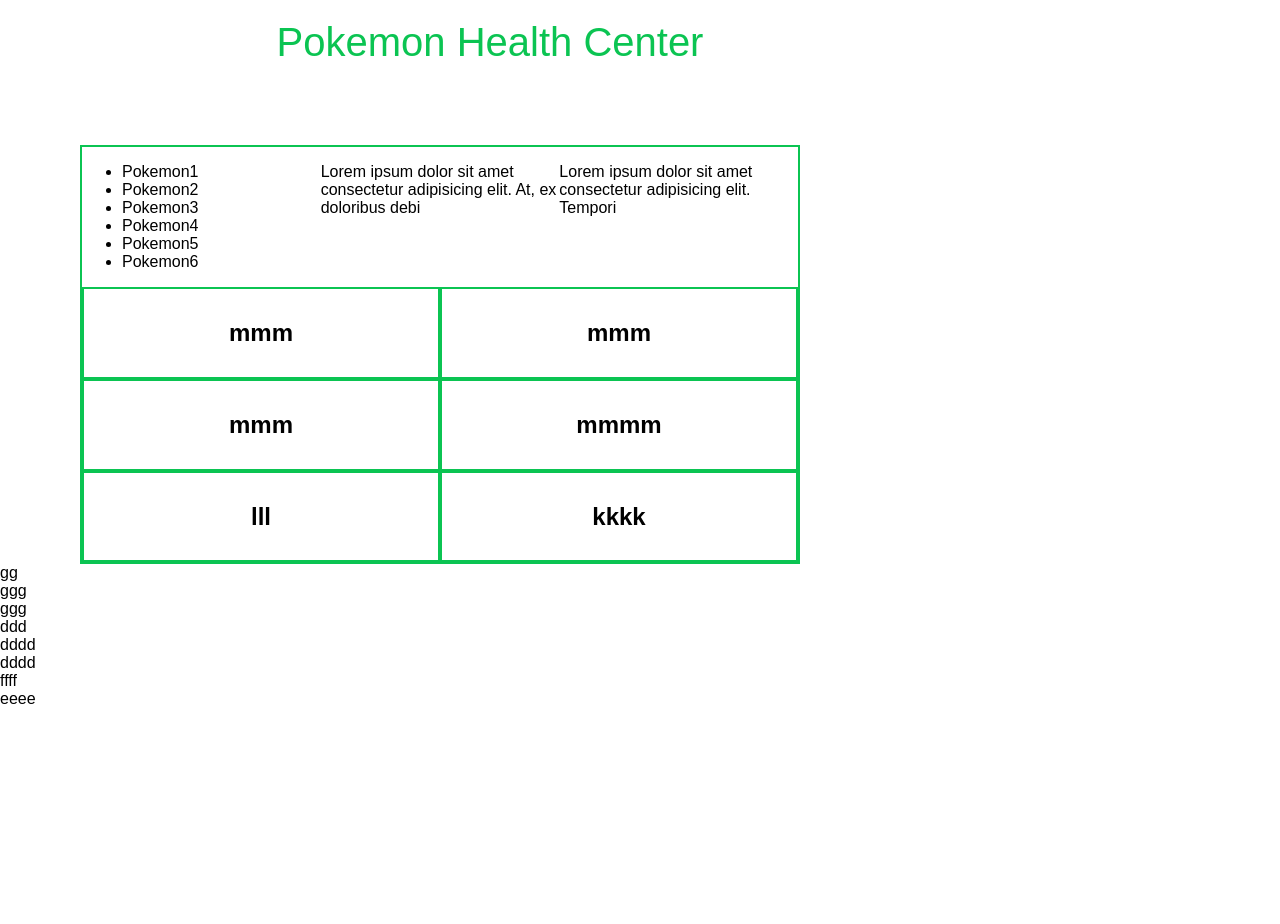
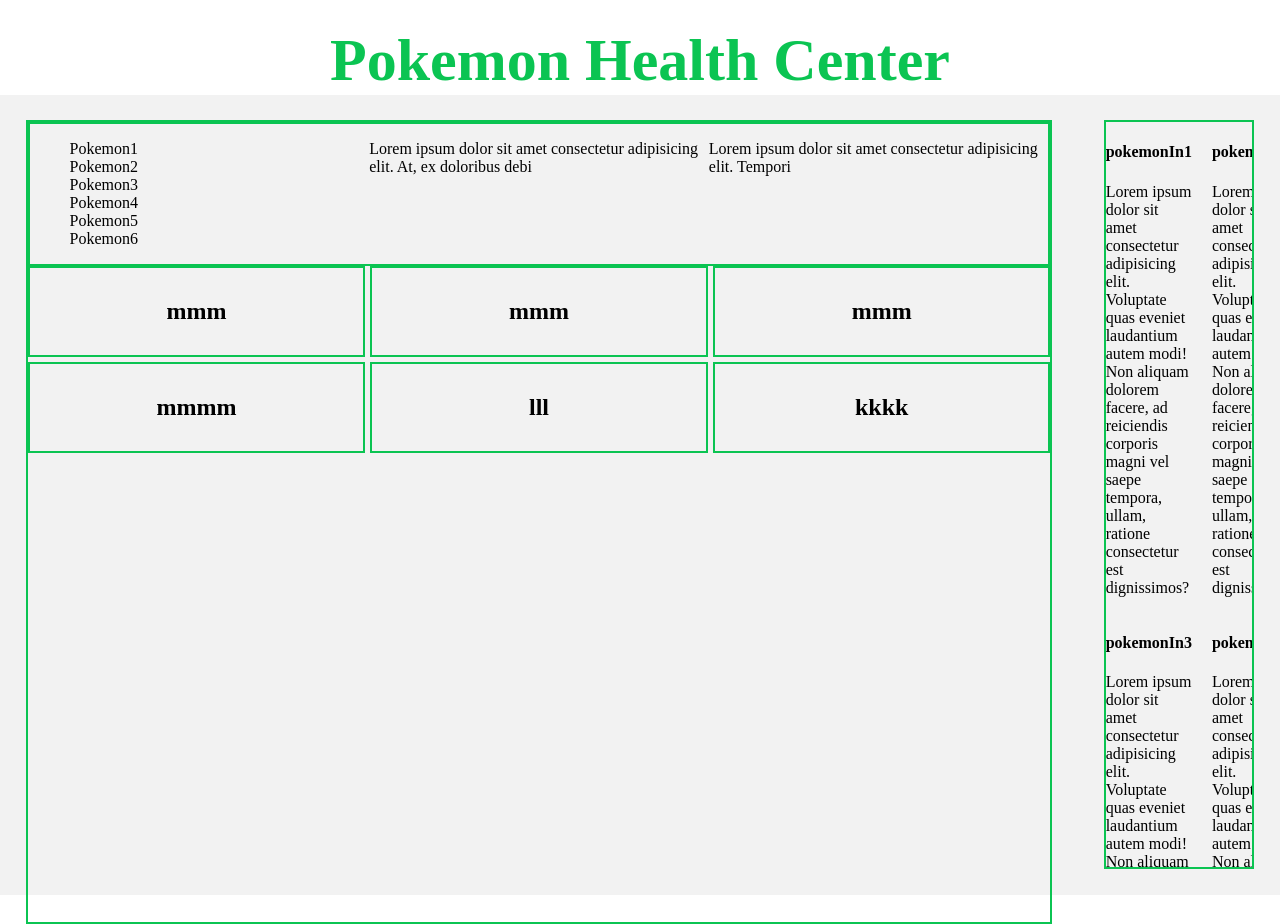
Before and after one commit to KubaOlszak/Pokemon_HC, a website with bundled scripts: page index.html in a window 1280 px wide. Before the commit the page ends 800 px from the top, so only its background shows below. Built offline with nearby package versions, Linux system fonts and the light colour scheme.

Commit message:
mise a jour

```diff
--- a/index.html
+++ b/index.html
@@ -8,14 +8,11 @@
     <title>Pokemon Health Center</title>
   </head>
   <body>
-    <div>
-      <h1>Pokemon Health Center</h1>
-    </div>
+    <h1>
+      Pokemon Health Center
+    </h1>
+    <div class="container">
     <div class="main">
-      <div class="sousMain">
-
-
-
       <div class="menuMachine">
         <div class="nomPokemonsPresents">
           <ul>
@@ -29,8 +26,7 @@
         </div>
         <div class="compteurPresence">
           <p>
-            Lorem ipsum dolor sit amet consectetur adipisicing elit. At, ex
-            doloribus debi
+            Lorem ipsum dolor sit amet consectetur adipisicing elit. At, ex doloribus debi
           </p>
         </div>
         <div class="boutonsDuMenu">
@@ -59,21 +55,58 @@
           <h2>kkkk</h2>
         </div>
       </div>
+    </div>
+    <div class="pokemonOutside">
+      <div class="pokemonOut1">
+        <h4>pokemonIn1</h4>
+        <p>
+          Lorem ipsum dolor sit amet consectetur adipisicing elit. Voluptate quas eveniet laudantium autem modi! Non aliquam dolorem facere, ad reiciendis corporis magni vel saepe tempora, ullam, ratione consectetur est dignissimos?
+        </p>
       </div>
+      <div class="pokemonOut2">
+        <h4>pokemonIn2</h4>
+        <p>
+          Lorem ipsum dolor sit amet consectetur adipisicing elit. Voluptate quas eveniet laudantium autem modi! Non aliquam dolorem facere, ad reiciendis corporis magni vel saepe tempora, ullam, ratione consectetur est dignissimos?
+        </p>
       </div>
-
+      <div class="pokemonOut3">
+        <h4>pokemonIn3</h4>
+        <p>
+          Lorem ipsum dolor sit amet consectetur adipisicing elit. Voluptate quas eveniet laudantium autem modi! Non aliquam dolorem facere, ad reiciendis corporis magni vel saepe tempora, ullam, ratione consectetur est dignissimos?
+        </p>
+      </div>
+      <div class="pokemonOut4">
+        <h4>pokemonIn4</h4>
+        <p>
+          Lorem ipsum dolor sit amet consectetur adipisicing elit. Voluptate quas eveniet laudantium autem modi! Non aliquam dolorem facere, ad reiciendis corporis magni vel saepe tempora, ullam, ratione consectetur est dignissimos?
+        </p>
+      </div>
+      <div class="pokemonOut5">
+        <h4>pokemonIn5</h4>
+        <p>
+          Lorem ipsum dolor sit amet consectetur adipisicing elit. Voluptate quas eveniet laudantium autem modi! Non aliquam dolorem facere, ad reiciendis corporis magni vel saepe tempora, ullam, ratione consectetur est dignissimos?
+        </p>
+      </div>
+      <div class="pokemonOut6">
+        <h4>pokemonIn6</h4>
+        <p>
+          Lorem ipsum dolor sit amet consectetur adipisicing elit. Voluptate quas eveniet laudantium autem modi! Non aliquam dolorem facere, ad reiciendis corporis magni vel saepe tempora, ullam, ratione consectetur est dignissimos?
+        </p>
+      </div>
+      <div class="pokemonOut7">
+        <h4>pokemonIn7</h4>
+        <p>
+          Lorem ipsum dolor sit amet consectetur adipisicing elit. Voluptate quas eveniet laudantium autem modi! Non aliquam dolorem facere, ad reiciendis corporis magni vel saepe tempora, ullam, ratione consectetur est dignissimos?
+        </p>
+      </div>
+      <div class="pokemonOut8">
+        <h4>pokemonIn8</h4>
+        <p>
+          Lorem ipsum dolor sit amet consectetur adipisicing elit. Voluptate quas eveniet laudantium autem modi! Non aliquam dolorem facere, ad reiciendis corporis magni vel saepe tempora, ullam, ratione consectetur est dignissimos?
+        </p>
+      </div>
     </div>
-<div class="pokemonOutside">
-        <div class="pokemonOut1">gg</div>
-        <div class="pokemonOut2">ggg</div>
-        <div class="pokemonOut3">ggg</div>
-        <div class="pokemonOut4">ddd</div>
-        <div class="pokemonOut5">dddd</div>
-        <div class="pokemonOut6">dddd</div>
-        <div class="pokemonOut7">ffff</div>
-        <div class="pokemonOut8">eeee</div>
-</div>
- </div>
+    </div>
     <script type="module" src="dist/app.js"></script>
   </body>
 </html>
--- a/style.css
+++ b/style.css
@@ -1,21 +1,41 @@
 body {
   margin: 0;
   padding: 0;
-    font-family: sans-serif;
+  overflow: hidden;
+}
 
+.container {
+  display: flex;
+  width: 100%;
+  height: 100vh;
+  background-color: #f2f2f2;
+}
 
+.pokemonOutside {
+  flex: 1;
+  border: 2px solid #0bc452;
+  display: grid;
+  grid-template-columns: repeat(2, 1fr);
+  column-gap: 20px;
+  margin: 2%;
+  overflow: auto;
 }
+
+.pokemonOutside > div {
+  break-inside: avoid;
+  height: calc(50% - 20px);
+}
+
 h1 {
-  margin: 20px;
+  margin: 0;
   padding: 0;
-  font-size: 40px;
-  font-weight: normal;
+  font-size: 60px;
   color: #0bc452;
   text-align: center;
+  padding-top: 2%;
+}
 
-  margin-right: 20rem;
-}
-.li {
+li {
   list-style: none;
   margin: 0;
   padding: 0;
@@ -25,15 +45,16 @@
   border: 2px solid #0bc452;
   display: flex;
   flex-direction: column;
-  margin-right: 30rem;
-  margin-left: 5rem;
-  margin-top: 5rem;
+  height: 100%;
+  margin: 2%;
+  overflow: hidden;
 }
 
 .menuMachine {
   display: flex;
   flex-direction: row;
-
+  border: 2px solid #0bc452;
+  justify-content: space-between;
 }
 
 .nomPokemonsPresents {
@@ -47,13 +68,17 @@
 .boutonsDuMenu {
   flex: 1;
 }
+
 .pokemonInside {
+  justify-content: center;
   display: grid;
-  grid-template-columns: repeat(2, 1fr);
+  grid-template-columns: repeat(3, 1fr);
+  grid-gap: 5px;
 }
 
 .pokemonInside div {
   border: 2px solid #0bc452;
   padding: 10px;
   text-align: center;
+  grid-column: span 1;
 }
```
